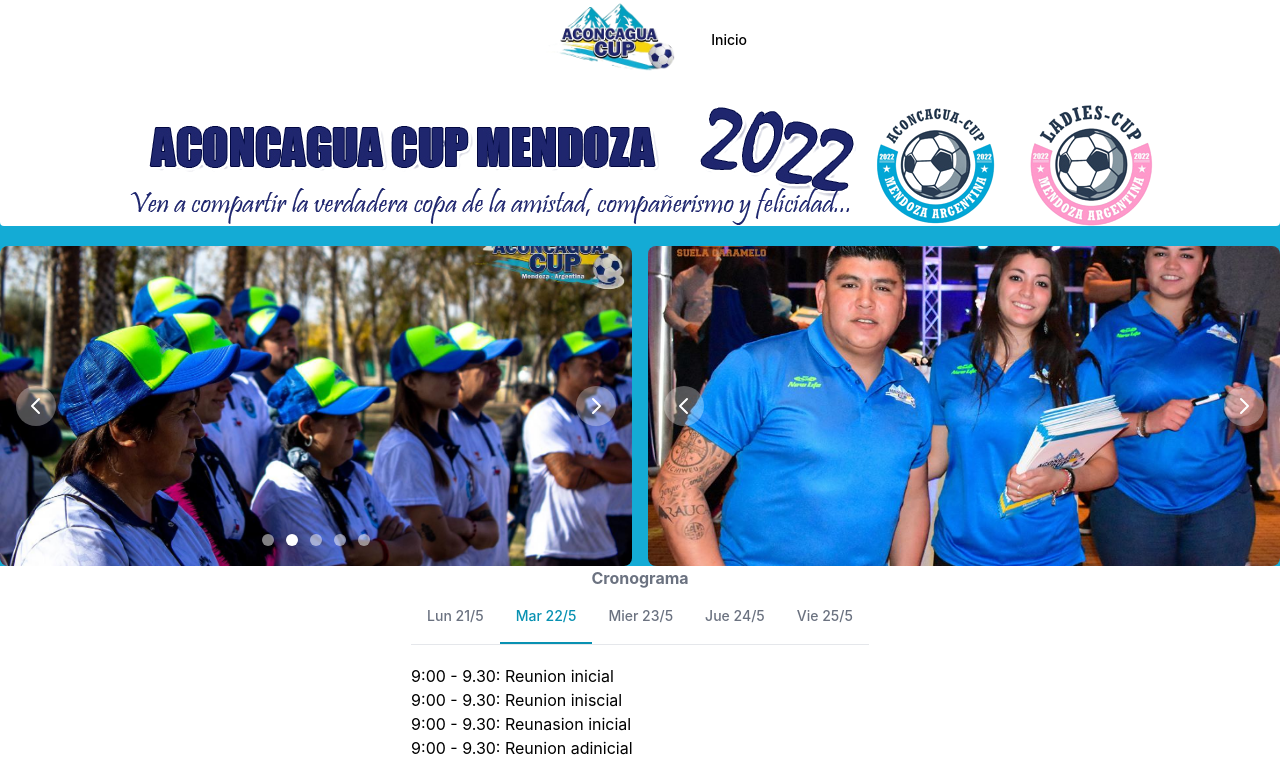
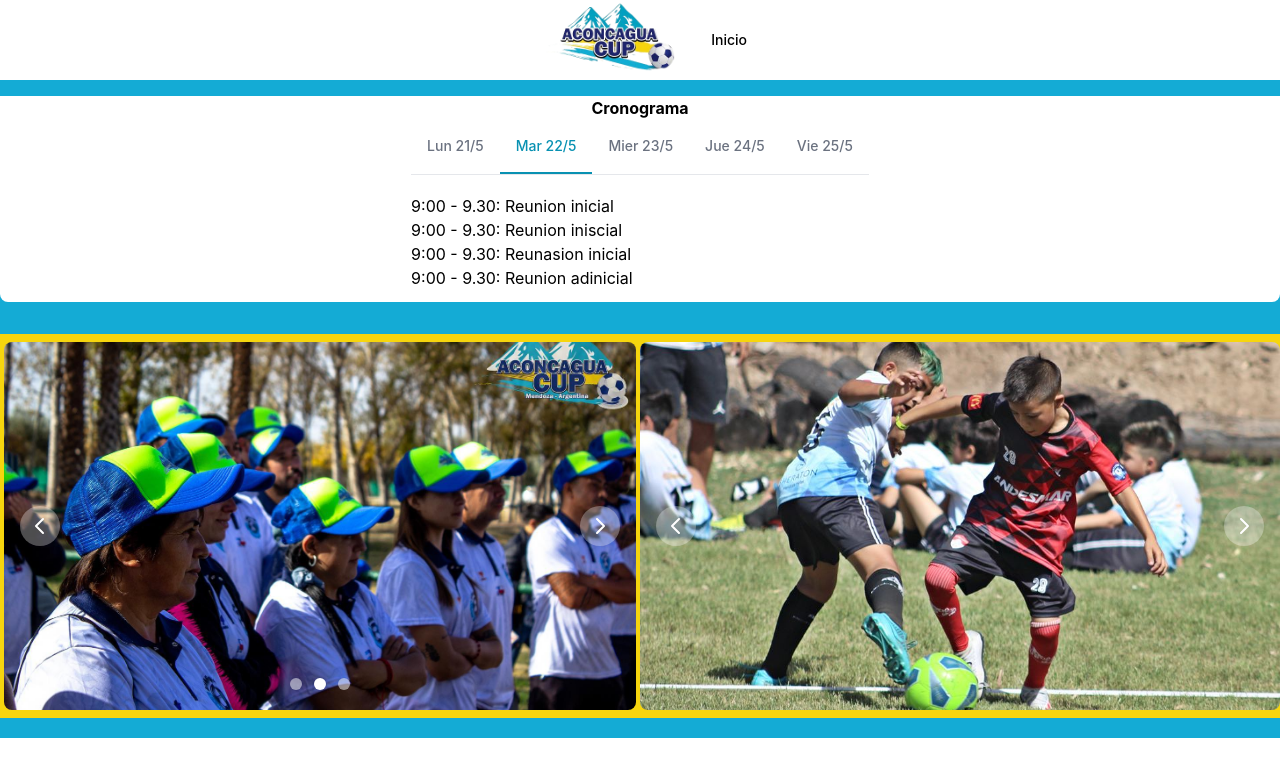
Before and after one commit to Tablonimus/AconcaguaCup, a React (Create React App) app: page / in a window 1280 px wide. Shown: the top 761 px of the page. Built offline with nearby package versions, Linux system fonts and the light colour scheme.

Commit message:
sin internet

```diff
--- a/src/components/Carru/Carru.jsx
+++ b/src/components/Carru/Carru.jsx
@@ -12,11 +12,9 @@
 export default function Carru() {
   return (
     <Carousel>
-      <img src={h1} alt="..." className="rounded-lg" />
-      <img src={h2} alt="..." className="rounded-lg" />
-      <img src={h3} alt="..." className="rounded-lg" />
-      <img src={h4} alt="..." className="rounded-lg" />
-      <img src={h5} alt="..." className="rounded-lg" />
+      <img src={h1} alt="..." className="object-cover rounded-lg h-96" />
+      <img src={h2} alt="..." className="object-cover rounded-lg h-96" />
+      <img src={h3} alt="..." className="object-cover rounded-lg h-96" />
     </Carousel>
   );
 }
--- a/src/components/Carru/Carru2.jsx
+++ b/src/components/Carru/Carru2.jsx
@@ -1,6 +1,6 @@
-import React from 'react'
+import React from "react";
 import { Link } from "react-router-dom";
-import {Carousel} from "flowbite-react"
+import { Carousel } from "flowbite-react";
 import h1 from "../../assets/images/h1.jpg";
 import h2 from "../../assets/images/h2.jpg";
 import h3 from "../../assets/images/h3.jpg";
@@ -12,31 +12,12 @@
 export default function Carru2() {
   return (
     <Carousel indicators={false}>
-    <img
-      src={h6}
-      alt="..."
-      className="rounded-lg"
-    />
-    <img
-      src={h7}
-      alt="..."
-      className="rounded-lg"
-    />
-    <img
-      src="https://flowbite.com/docs/images/carousel/carousel-3.svg"
-      alt="..."
-      className="rounded-lg"
-    />
-    <img
-      src="https://flowbite.com/docs/images/carousel/carousel-4.svg"
-      alt="..."
-      className="rounded-lg"
-    />
-    <img
-      src="https://flowbite.com/docs/images/carousel/carousel-5.svg"
-      alt="..."
-      className="rounded-lg"
-    />
-  </Carousel>
-  )
+      <img src={h4} alt="..." className="object-cover rounded-lg h-96" />
+      <img src={h5} alt="..." className="object-cover rounded-lg h-96" />
+      <img src={h6} alt="..." className="object-cover rounded-lg h-96" />
+      <img src={h7} alt="..." className="object-cover rounded-lg h-96" />
+
+
+    </Carousel>
+  );
 }
--- a/src/components/Cronograma/Cronograma.jsx
+++ b/src/components/Cronograma/Cronograma.jsx
@@ -1,12 +1,11 @@
-import React from 'react'
-import NavBar from '../NavBar/NavBar'
-import { Tabs } from 'flowbite-react'
+import React from "react";
+import NavBar from "../NavBar/NavBar";
+import { Tabs } from "flowbite-react";
 
 export default function Cronograma() {
   return (
-
-       <div className="bg-white flex flex-col w-full  items-center">
-        <h5 className="font-bold text-gray-500">Cronograma</h5>
+    <div className="bg-white flex mb-3 mt-24 flex-col w-full  items-center rounded-b-lg">
+      <h5 className="font-bold text-black">Cronograma</h5>
       <Tabs.Group aria-label="Tabs with icons" style="underline">
         <Tabs.Item
           title="Lun 21/5"
@@ -78,6 +77,5 @@
           </button>
         </Link> */}
     </div>
-
-  )
+  );
 }
--- a/src/components/Home/Home.jsx
+++ b/src/components/Home/Home.jsx
@@ -9,19 +9,28 @@
 import FootComp from "../Footer/FootComp";
 import Carru from "../Carru/Carru";
 import Carru2 from "../Carru/Carru2";
+import h1 from "../../assets/images/h1.jpg";
+import h2 from "../../assets/images/h2.jpg";
+import h3 from "../../assets/images/h3.jpg";
+import h4 from "../../assets/images/h4.jpg";
+import h5 from "../../assets/images/h5.jpg";
+import h6 from "../../assets/images/h6.jpg";
+import h7 from "../../assets/images/h7.jpg";
 
 export default function Home() {
   return (
-    <div className="flex flex-col h-screen justify-between">
+    <div className="flex flex-col justify-between gap-5  w-full items-center">
       <NavBar />
-      <Header />
-      <div className="">
-        <div className="grid h-56 grid-cols-2 gap-4 sm:h-64 xl:h-80 2xl:h-96">
+      <Cronograma />
+      <div className="w-full  rounded-lg   flex flex-col lg:grid lg:grid-cols-2  justify-center items-center">
+        <div className="w-full bg-[#F6D50E] lg:px-1 py-2 h-96  flex flex-col">
           <Carru />
+        </div>
+        <div className="w-full  bg-[#F6D50E] rounded-b-lg lg:rounded-none  py-2 h-96 flex flex-col">
           <Carru2 />
         </div>
       </div>
-      <Cronograma />
+      <Header />
       <FootComp />
     </div>
   );
--- a/src/components/NavBar/Header.jsx
+++ b/src/components/NavBar/Header.jsx
@@ -4,8 +4,7 @@
 
 export default function Header() {
   return (
-    <div className="mt-20 mb-5 bg-white rounded-b flex items-center justify-center">
-
+    <div className="  w-full bg-white rounded-b flex items-center justify-center">
       <img src={header} className="mt-5 px-2 h- flex" alt="Logo" />
     </div>
   );
--- a/src/components/NavBar/NavBar.jsx
+++ b/src/components/NavBar/NavBar.jsx
@@ -5,7 +5,7 @@
 export default function NavBar() {
   return (
     <Navbar
-      class="flex bg-white items-center w-full fixed"
+      class="flex bg-white items-center w-full fixed z-30"
       fluid={true}
       rounded={true}
     >
--- /dev/null
+++ b/src/sp-push-worker-fb.js
@@ -0,0 +1 @@
+importScripts('https://web.webpushs.com/sp-push-worker-fb.js?ver=2.0');
```
Also changed, not shown: src/components/Footer/FootComp.jsx (+11 -23 lines). Lines whose indentation alone changed are shown as unchanged.
